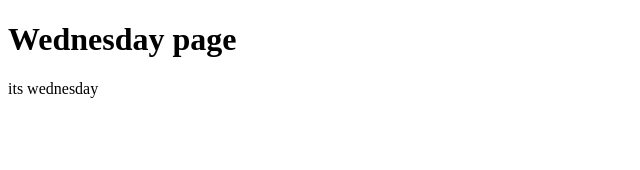
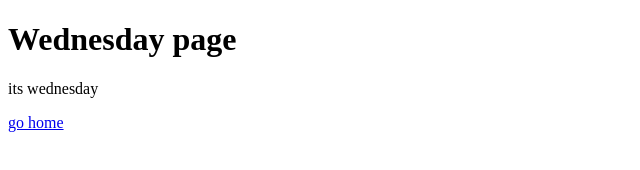
Before and after one commit to imcluskie/imcluskie.github.io, a plain HTML site: page Wednesday/index.html in a window 1280 px wide. Shown: the full height of the page, 0-640 px from the left. Drawn offline with Linux system fonts and the light colour scheme.

Commit message:
Update index.html

```diff
--- a/Wednesday/index.html
+++ b/Wednesday/index.html
@@ -5,6 +5,6 @@
 
 <h1>Wednesday page</h1>
 <p>its wednesday</p>
-<a href="../index.html"><go home></go>
+<a href="../index.html">go home</a>
 </body>
 </html>
```
